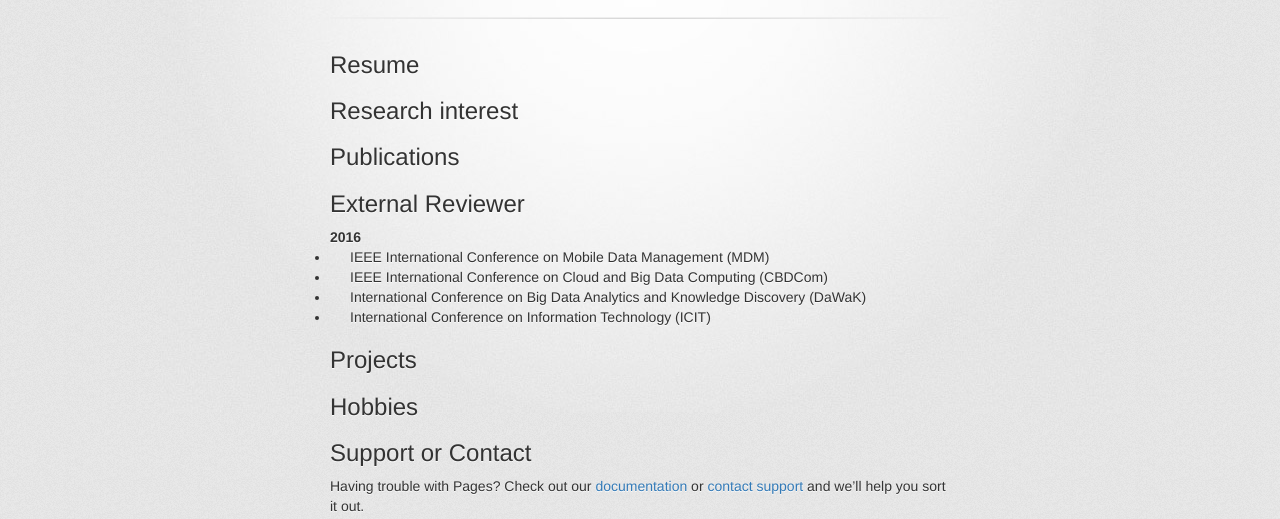
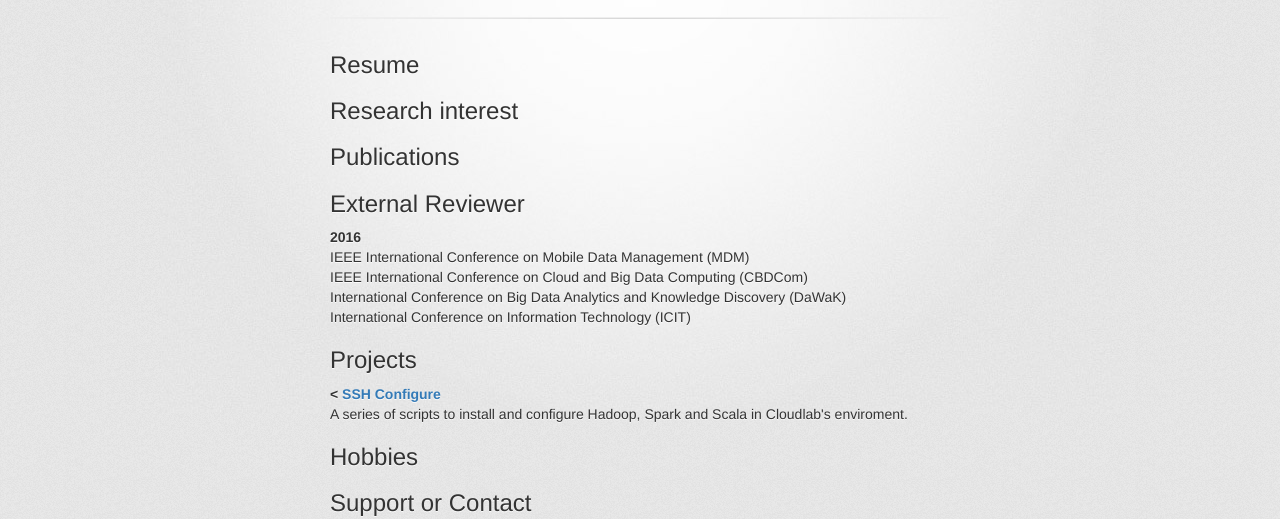
Before and after one commit to debarron/debarron.github.io, a plain HTML site: page index.html in a window 1280 px wide. Shown: the part 161-680 px from the top of the page. Drawn offline with Linux system fonts and the light colour scheme; a web font is replaced by a local one.

```diff
--- a/index.html
+++ b/index.html
@@ -46,23 +46,24 @@
 <h3>
 <a id="extended-reviewer" class="anchor" href="#extended-reviewer" aria-hidden="true"><span aria-hidden="true" class="octicon octicon-link"></span></a>External Reviewer</h3>
 
-<p>
-<ul><strong>2016</strong>
-  <li>IEEE International Conference on Mobile Data Management (MDM)</li>
-  <li>IEEE International Conference on Cloud and Big Data Computing (CBDCom)</li>
-  <li>International Conference on Big Data Analytics and Knowledge Discovery (DaWaK)</li>
-  <li>International Conference on Information Technology (ICIT)</li>
-</ul>
-</p>
+<p><ul><strong>2016</strong>
+  <ul>IEEE International Conference on Mobile Data Management (MDM)</ul>
+  <ul>IEEE International Conference on Cloud and Big Data Computing (CBDCom)</ul>
+  <ul>International Conference on Big Data Analytics and Knowledge Discovery (DaWaK)</ul>
+  <ul>International Conference on Information Technology (ICIT)</ul>
+</ul></p>
 
 
 <h3>
 <a id="bio-resume" class="anchor" href="#bio-resume" aria-hidden="true"><span aria-hidden="true" class="octicon octicon-link"></span></a>Projects</h3>
-
+<p><ul><strong><<a href="https://github.com/debarron/SSHConfigure">
+SSH Configure</a></strong>
+  <ul>A series of scripts to install and configure Hadoop, Spark and Scala in Cloudlab's enviroment.</ul>
+</ul></p>
 
 <h3>
 <a id="bio-resume" class="anchor" href="#bio-resume" aria-hidden="true"><span aria-hidden="true" class="octicon octicon-link"></span></a>Hobbies</h3>
-<!-- <p><ul></ul></p> -->
+
 
 
 
```
